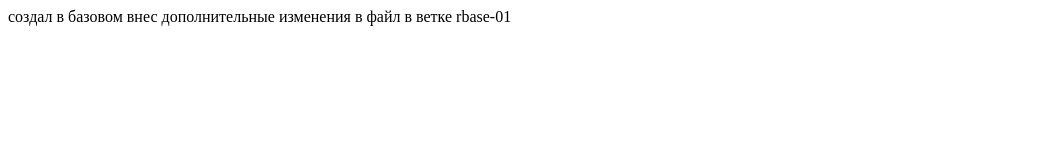
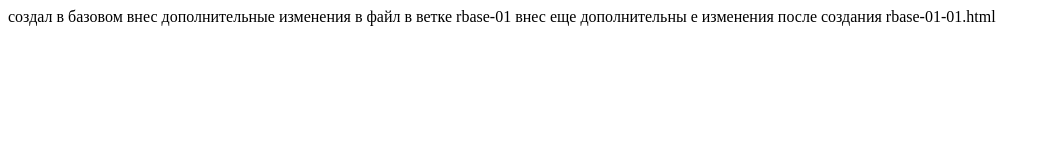
Before and after one commit to goldsai/test-work-git, a plain HTML site: page rb-00.html in a window 1280 px wide. Shown: the whole page, without its empty margins (0-1051 px from the left). Drawn offline with Linux system fonts and the light colour scheme.

```diff
--- a/rb-00.html
+++ b/rb-00.html
@@ -11,6 +11,7 @@
 <body>
     создал в базовом
     внес дополнительные изменения в файл в ветке rbase-01
+    внес еще дополнительны е изменения после создания rbase-01-01.html
 </body>
 
 </html>
```
